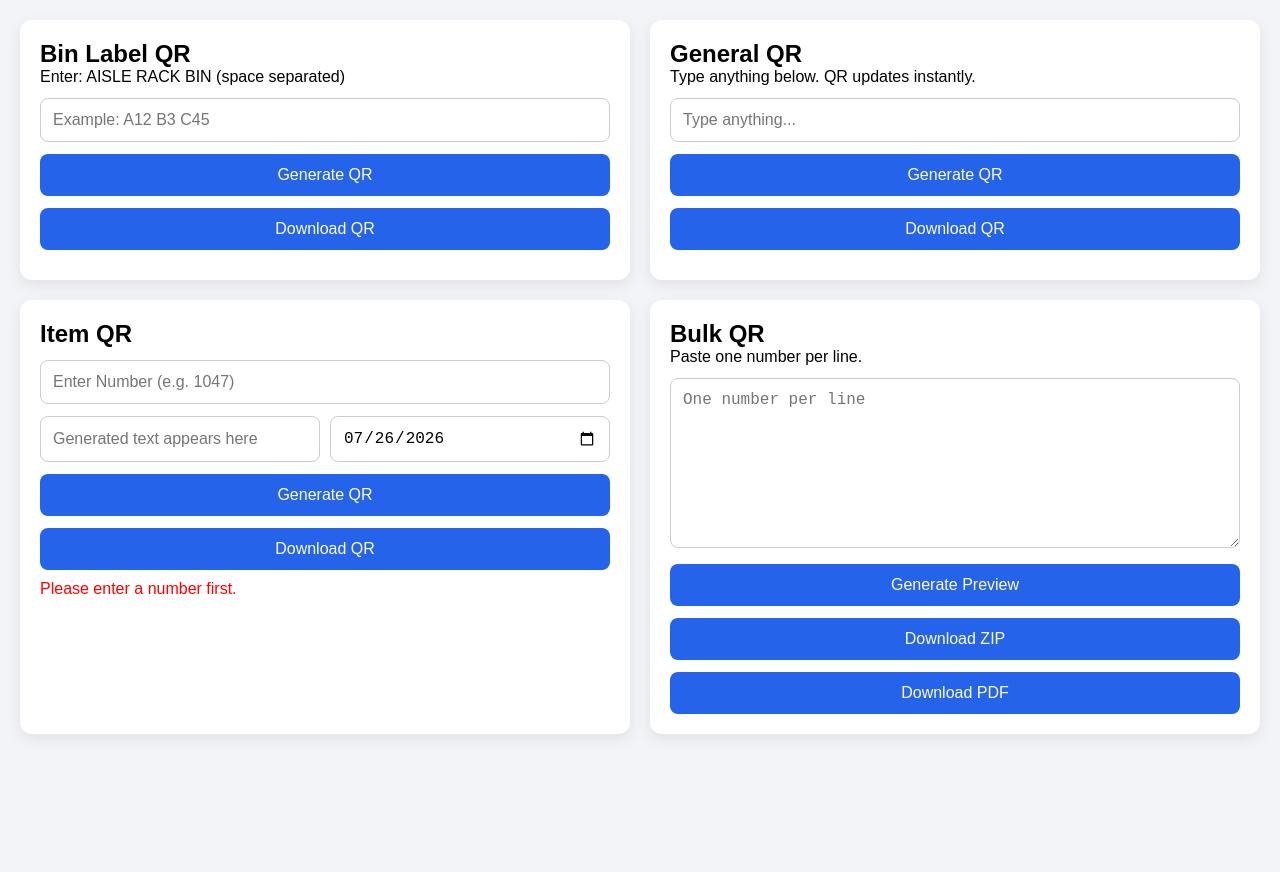
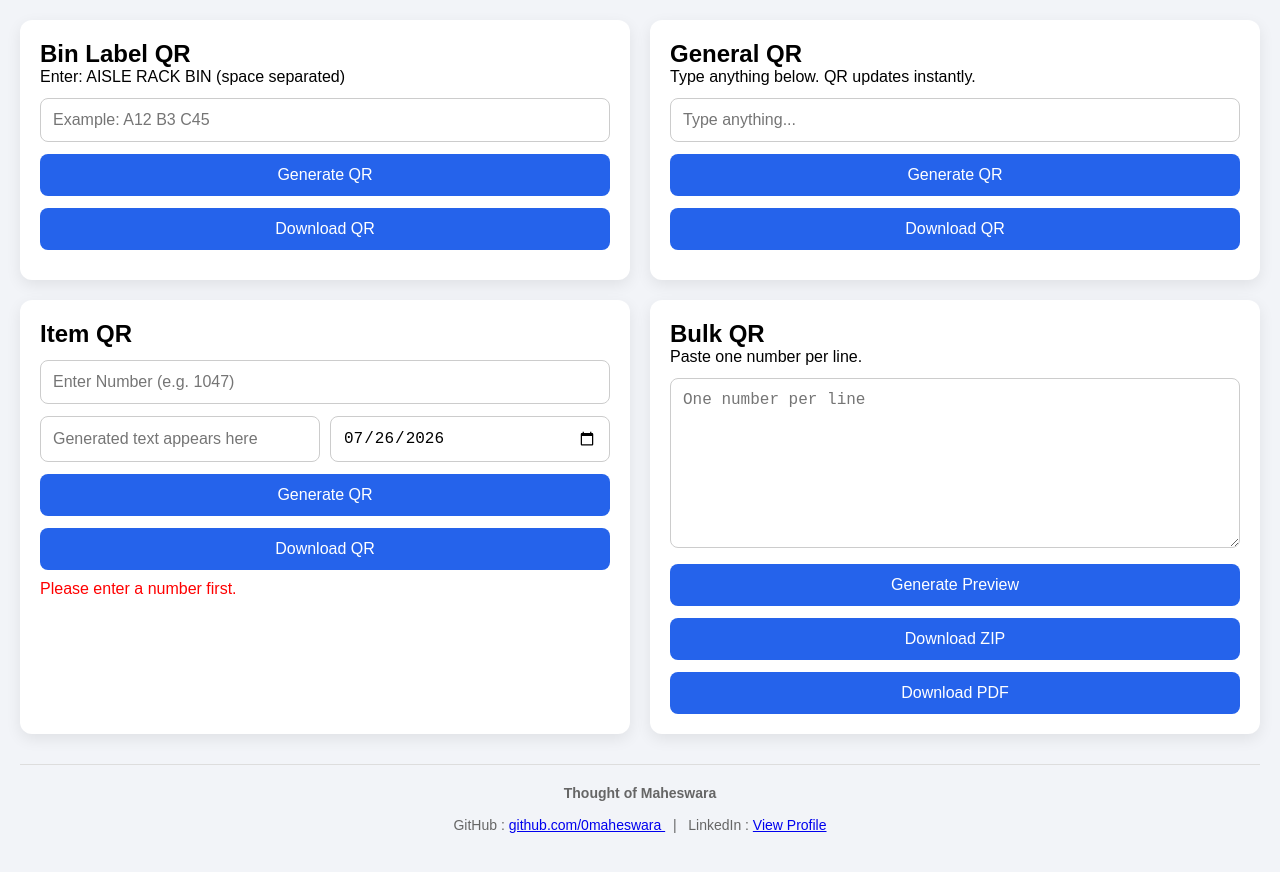
Before and after one commit to 0Maheswara/QR, a plain HTML site: page Warehouse_QR_Toolkit.html in a window 1280 px wide. Before the commit the page ends 800 px from the top, so only its background shows below. Drawn offline with nearby package versions, Linux system fonts and the light colour scheme.

Commit message:
Update Warehouse_QR_Toolkit.html

```diff
--- a/Warehouse_QR_Toolkit.html
+++ b/Warehouse_QR_Toolkit.html
@@ -1009,3 +1009,24 @@ async function downloadPDFBulk(){
 </script>
 </body>
 </html>
+
+
+<footer style="text-align:center;margin-top:30px;padding:20px;color:#666;font-size:14px;border-top:1px solid #ddd;">
+
+    <strong>Thought of Maheswara</strong><br><br>
+
+    GitHub :
+    <a href="https://github.com/0maheswara"
+       target="_blank">
+       github.com/0maheswara
+    </a>
+
+    &nbsp;&nbsp;|&nbsp;&nbsp;
+
+    LinkedIn :
+    <a href="https://www.linkedin.com/in/YOUR-LINKEDIN-USERNAME/"
+       target="_blank">
+       View Profile
+    </a>
+
+</footer>
```
